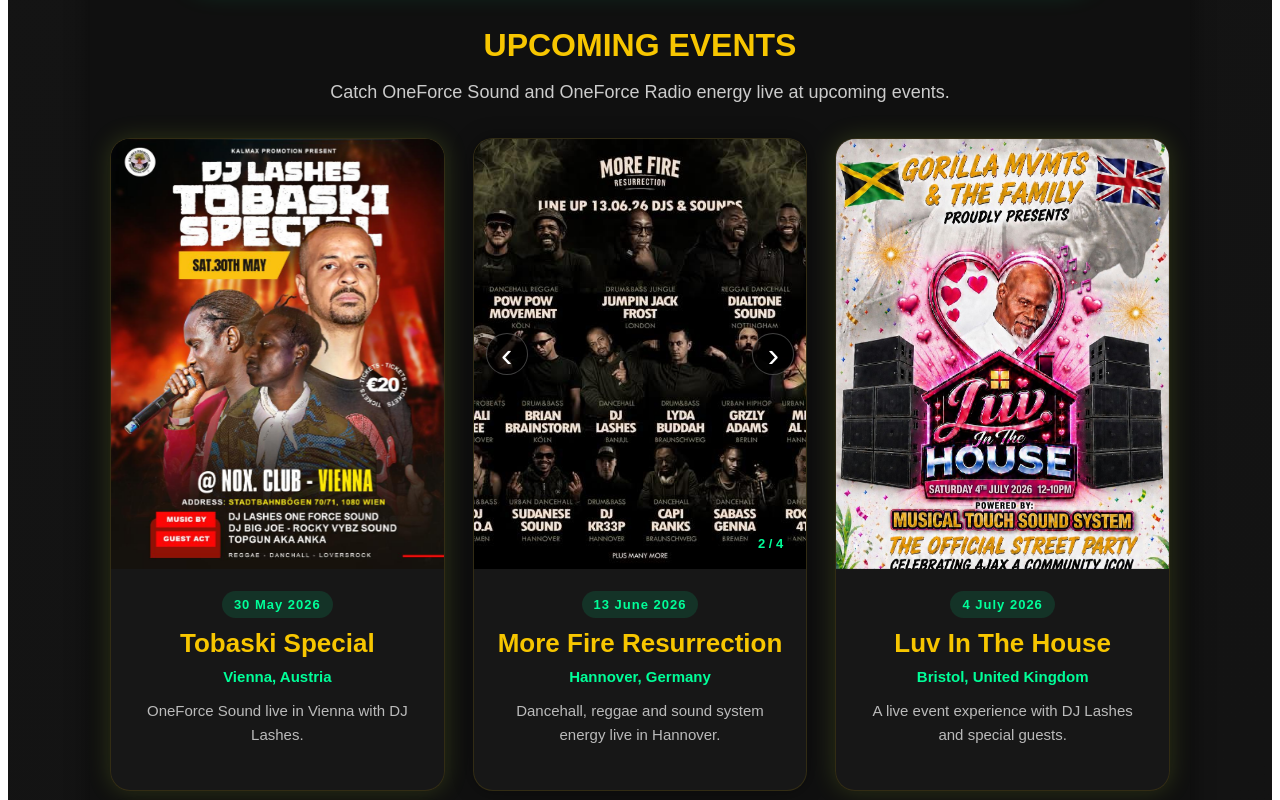
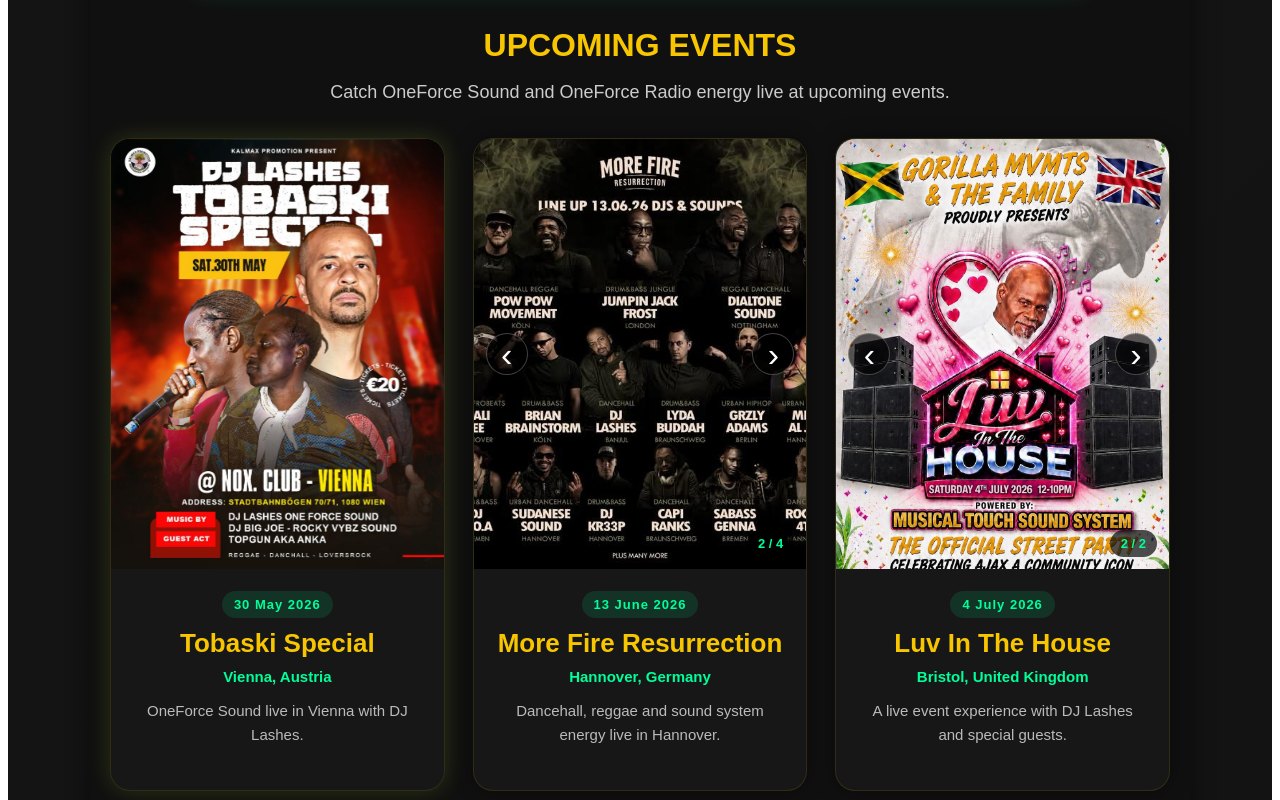
Before and after one commit to oneforceradio/one-force-radio, a Next.js app: page / in a window 1280 px wide. Shown: the part 1560-2360 px from the top of the page. Built offline with nearby package versions, Linux system fonts and the light colour scheme.

Commit message:
Update index.js

```diff
--- a/pages/index.js
+++ b/pages/index.js
@@ -155,7 +155,7 @@
       dateTime: "2026-07-04T22:00:00",
       location: "Bristol, United Kingdom",
       info: "A live event experience with DJ Lashes and special guests.",
-      flyers: ["/events/bristol-04-july.jpg"],
+      flyers: ["/events/bristol-04-july.jpg", "/events/bristol-04b-july.jpg"],
       link: "https://wa.me/393516232824",
     },
     {
```
